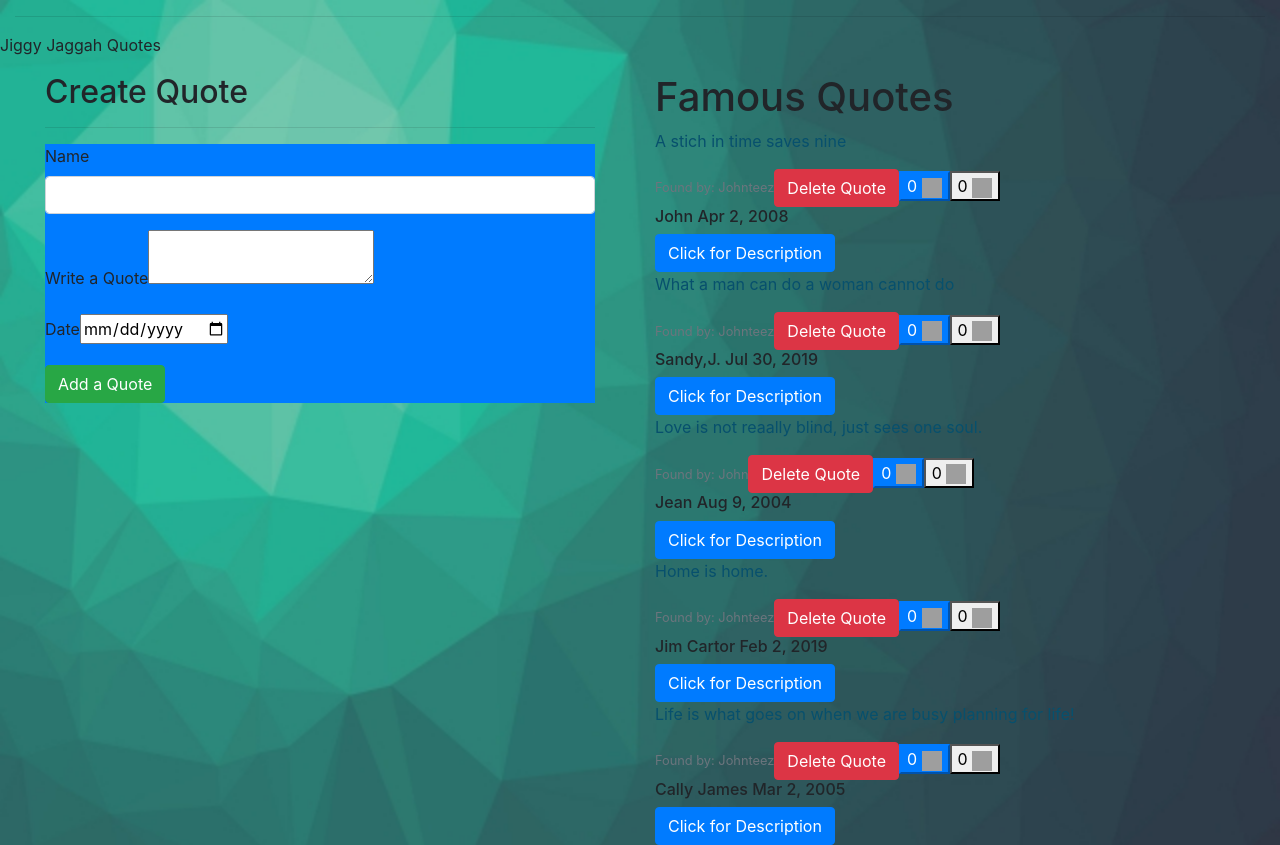
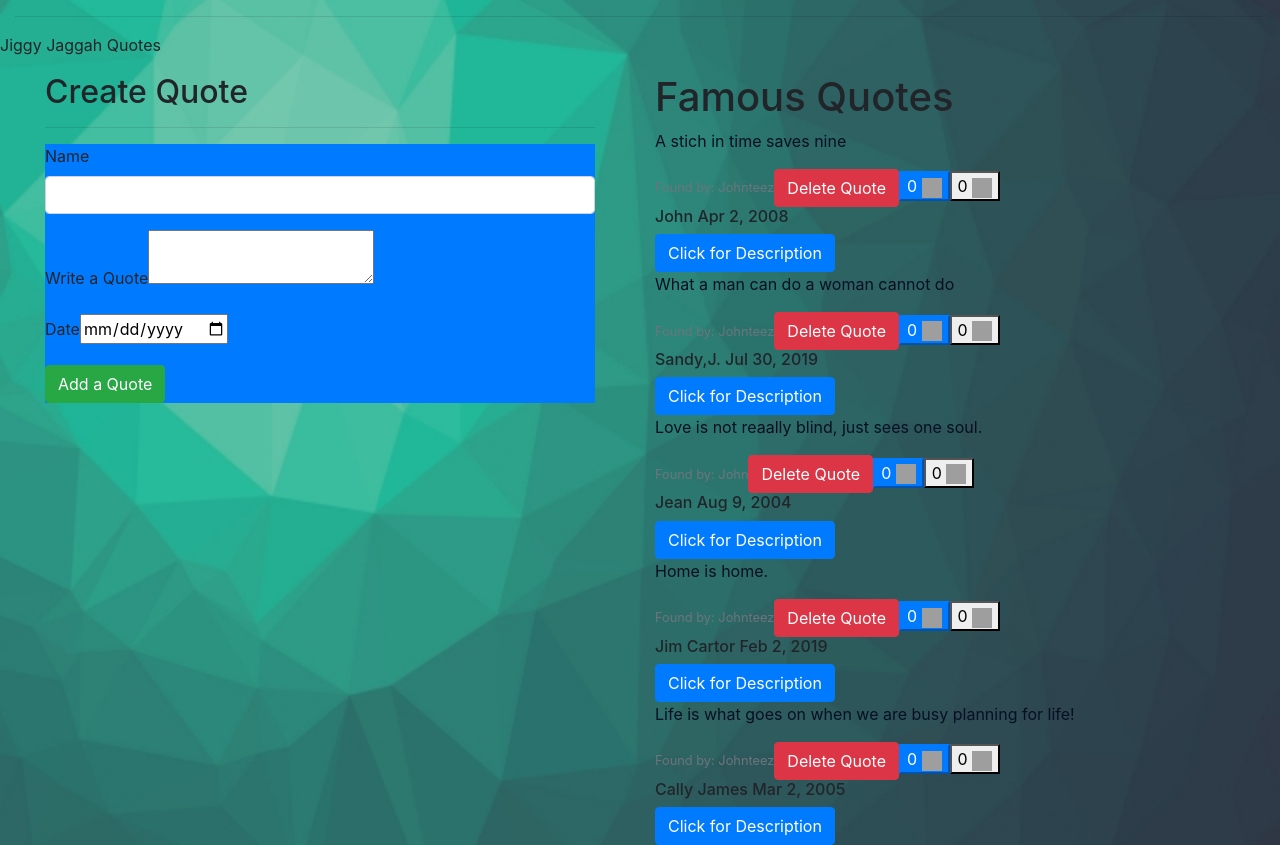
Before and after one commit to Johnonyango/Quotes, an Angular app: page / in a window 1280 px wide. Built offline with nearby package versions, Linux system fonts and the light colour scheme; grey boxes are pictures that could not be loaded.

Commit message:
modified src/app/quote-detail/quote-detail.component.html

```diff
--- a/src/app/quote-detail/quote-detail.component.html
+++ b/src/app/quote-detail/quote-detail.component.html
@@ -1,4 +1,4 @@
-<p style="color: rgb(7, 80, 109)">{{quote.description}}</p>
+<p style="color: rgb(7, 16, 34)">{{quote.description}}</p>
 
 <small class="text-muted">Found by: {{quote.publisher}}</small>
 
```
